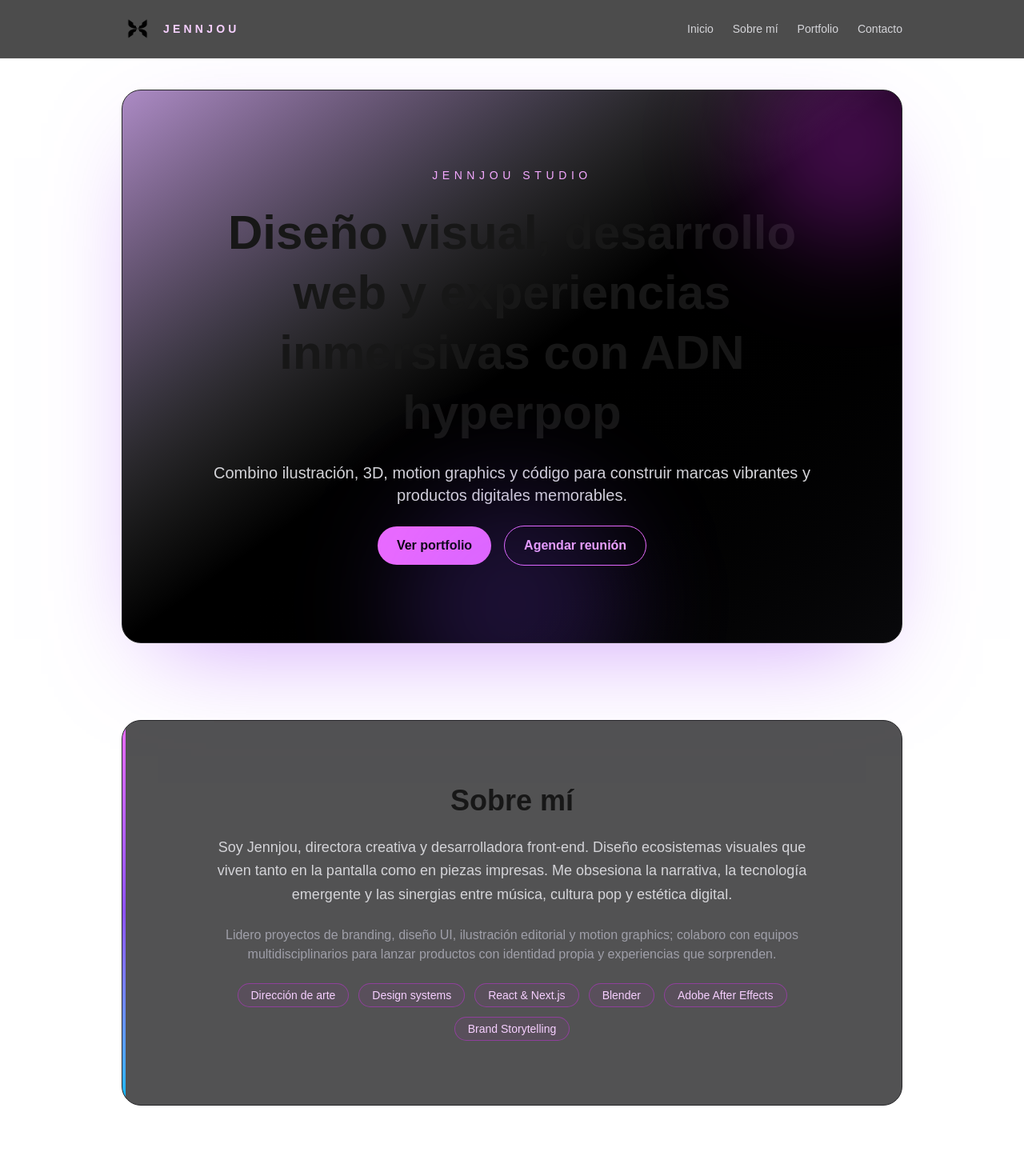
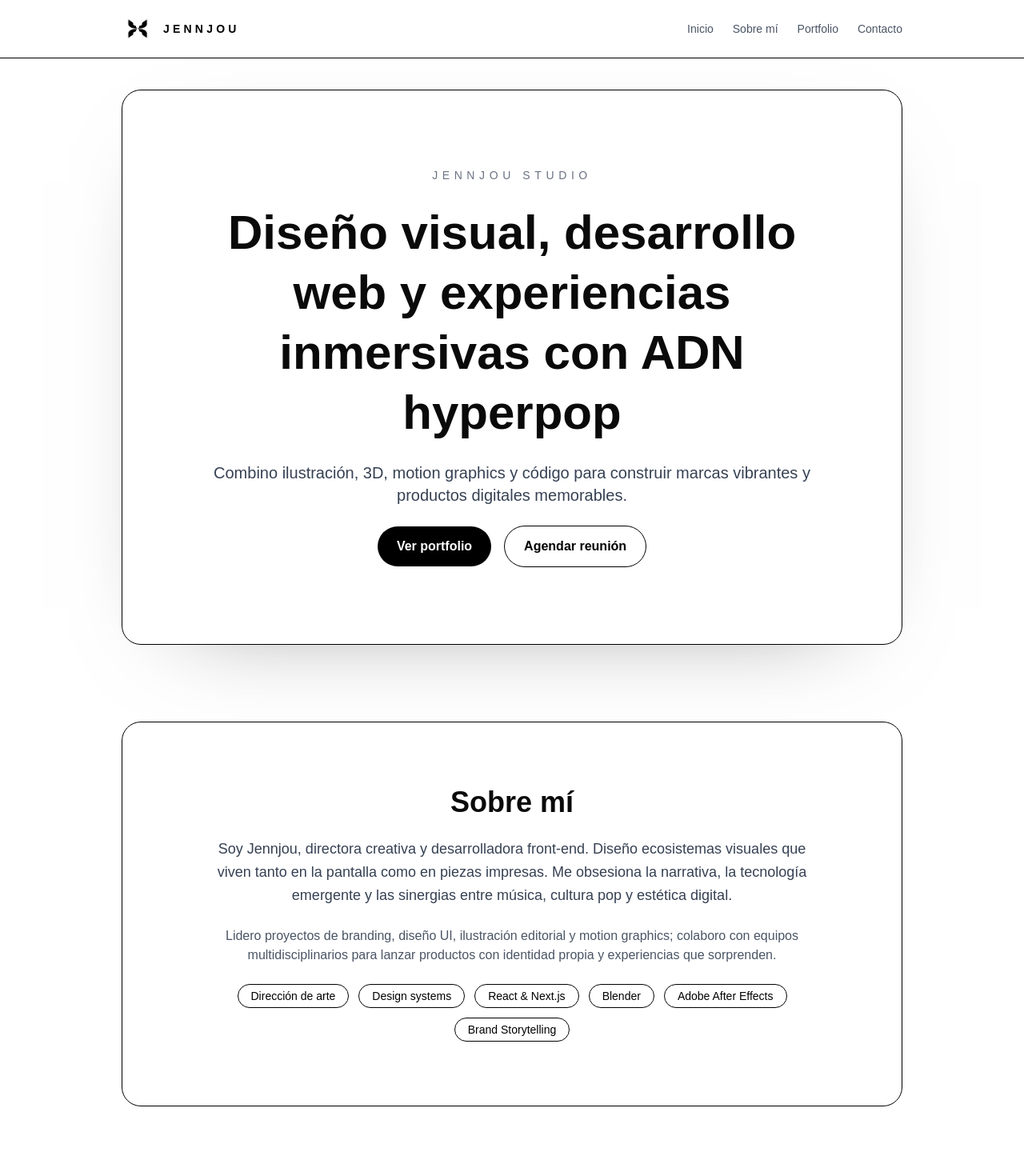
Before and after one commit to al211185/jennjou, a Next.js app: page / in a window 1280 px wide. Shown: the top 1470 px of the page at 80% size. Built offline with nearby package versions, Linux system fonts and the light colour scheme.

Commit message:
Apply monochrome theme across site

```diff
--- a/src/app/globals.css
+++ b/src/app/globals.css
@@ -6,7 +6,7 @@
 
 :root {
   --background: #ffffff;
-  --foreground: #171717;
+  --foreground: #0a0a0a;
 }
 
 @theme inline {
@@ -16,15 +16,9 @@
   --font-mono: var(--font-geist-mono);
 }
 
-@media (prefers-color-scheme: dark) {
-  :root {
-    --background: #0a0a0a;
-    --foreground: #ededed;
-  }
-}
-
 body {
   background: var(--background);
   color: var(--foreground);
   font-family: Arial, Helvetica, sans-serif;
+  line-height: 1.6;
 }
--- a/src/app/layout.tsx
+++ b/src/app/layout.tsx
@@ -15,7 +15,7 @@ export const metadata = {
 export default function RootLayout({ children }: { children: React.ReactNode }) {
   return (
     <html lang="es">
-      <body className="bg-black text-white antialiased">
+      <body className="bg-white text-black antialiased">
         <Navbar />
         <main className="mx-auto max-w-5xl px-6 pt-28 pb-16">{children}</main>
         <Footer />
--- a/src/components/About.tsx
+++ b/src/components/About.tsx
@@ -2,17 +2,16 @@ export default function About() {
   return (
     <section
       id="sobre-mi"
-      className="relative mt-24 overflow-hidden rounded-3xl border border-zinc-800 bg-zinc-950/70 px-8 py-20 scroll-mt-32"
+      className="relative mt-24 overflow-hidden rounded-3xl border border-black bg-white px-8 py-20 scroll-mt-32"
     >
-      <div className="absolute inset-y-0 left-0 w-1 bg-gradient-to-b from-fuchsia-400 via-violet-500 to-sky-400" />
       <div className="mx-auto max-w-3xl space-y-6 text-center">
         <h2 className="text-3xl font-semibold sm:text-4xl">Sobre mí</h2>
-        <p className="text-lg leading-relaxed text-zinc-300">
+        <p className="text-lg leading-relaxed text-gray-700">
           Soy Jennjou, directora creativa y desarrolladora front-end. Diseño ecosistemas visuales que viven tanto en la pantalla
           como en piezas impresas. Me obsesiona la narrativa, la tecnología emergente y las sinergias entre música, cultura pop
           y estética digital.
         </p>
-        <p className="text-base text-zinc-400">
+        <p className="text-base text-gray-600">
           Lidero proyectos de branding, diseño UI, ilustración editorial y motion graphics; colaboro con equipos multidisciplinarios
           para lanzar productos con identidad propia y experiencias que sorprenden.
         </p>
@@ -21,7 +20,7 @@ export default function About() {
             (skill) => (
               <span
                 key={skill}
-                className="rounded-full border border-fuchsia-500/40 bg-fuchsia-500/5 px-4 py-1 text-sm text-fuchsia-200"
+                className="rounded-full border border-black px-4 py-1 text-sm text-black"
               >
                 {skill}
               </span>
--- a/src/components/FilterGallery.tsx
+++ b/src/components/FilterGallery.tsx
@@ -23,8 +23,8 @@ export default function FilterGallery() {
               onClick={() => setActive(tag)}
               className={`rounded-full border px-4 py-1 text-sm uppercase tracking-widest transition ${
                 active === tag
-                  ? "border-fuchsia-400 bg-fuchsia-400 text-black"
-                  : "border-zinc-700 text-zinc-400 hover:border-fuchsia-400 hover:text-fuchsia-200"
+                  ? "border-black bg-black text-white"
+                  : "border-black text-gray-600 hover:bg-black hover:text-white"
               }`}
             >
               {tag}
--- a/src/components/Footer.tsx
+++ b/src/components/Footer.tsx
@@ -1,6 +1,6 @@
 export default function Footer() {
   return (
-    <footer className="mt-24 border-t border-white/5 py-8 text-center text-sm text-zinc-500">
+    <footer className="mt-24 border-t border-black py-8 text-center text-sm text-gray-600">
       © {new Date().getFullYear()} Jennjou Studio · Diseño, código y visuales hiperpop desde Latinoamérica.
     </footer>
   );
--- a/src/components/Hero.tsx
+++ b/src/components/Hero.tsx
@@ -2,35 +2,33 @@ export default function Hero() {
   return (
     <section
       id="inicio"
-      className="relative isolate overflow-hidden rounded-3xl border border-zinc-800 bg-gradient-to-br from-purple-900/50 via-black to-zinc-950 px-8 py-24 text-center shadow-[0_40px_120px_-45px_rgba(168,85,247,0.6)] scroll-mt-32"
+      className="relative isolate overflow-hidden rounded-3xl border border-black bg-white px-8 py-24 text-center shadow-[0_35px_120px_-80px_rgba(0,0,0,0.55)] scroll-mt-32"
     >
       <div className="mx-auto max-w-3xl space-y-6">
-        <p className="text-sm uppercase tracking-[0.4em] text-fuchsia-300">
+        <p className="text-sm uppercase tracking-[0.4em] text-gray-500">
           Jennjou Studio
         </p>
         <h1 className="text-4xl font-bold leading-tight sm:text-6xl">
           Diseño visual, desarrollo web y experiencias inmersivas con ADN hyperpop
         </h1>
-        <p className="text-lg text-zinc-300 sm:text-xl">
+        <p className="text-lg text-gray-700 sm:text-xl">
           Combino ilustración, 3D, motion graphics y código para construir marcas vibrantes y productos digitales memorables.
         </p>
         <div className="flex flex-wrap items-center justify-center gap-4">
           <a
             href="#portfolio"
-            className="rounded-full bg-fuchsia-400 px-6 py-3 font-semibold text-black transition hover:bg-fuchsia-300"
+            className="rounded-full bg-black px-6 py-3 font-semibold text-white transition hover:bg-gray-800"
           >
             Ver portfolio
           </a>
           <a
             href="#contacto"
-            className="rounded-full border border-fuchsia-400 px-6 py-3 font-semibold text-fuchsia-300 transition hover:bg-fuchsia-400/10"
+            className="rounded-full border border-black px-6 py-3 font-semibold text-black transition hover:bg-black hover:text-white"
           >
             Agendar reunión
           </a>
         </div>
       </div>
-      <div className="pointer-events-none absolute -right-16 -top-16 h-64 w-64 rounded-full bg-fuchsia-500/30 blur-3xl" />
-      <div className="pointer-events-none absolute -bottom-24 left-1/2 h-72 w-72 -translate-x-1/2 rounded-full bg-violet-500/20 blur-3xl" />
     </section>
   );
 }
--- a/src/components/Navbar.tsx
+++ b/src/components/Navbar.tsx
@@ -11,18 +11,18 @@ const navigation = [
 
 export default function Navbar() {
   return (
-    <nav className="fixed top-0 z-20 w-full border-b border-white/5 bg-black/70 backdrop-blur-xl">
+    <nav className="fixed top-0 z-20 w-full border-b border-black bg-white/90 backdrop-blur">
       <div className="mx-auto flex max-w-5xl items-center justify-between px-6 py-4">
-        <Link href="/" className="flex items-center gap-3 text-sm font-semibold uppercase tracking-[0.3em] text-fuchsia-200">
+        <Link href="/" className="flex items-center gap-3 text-sm font-semibold uppercase tracking-[0.3em] text-black">
           <Image src="/images/logo.png" alt="Logo Jennjou" width={40} height={40} priority />
           Jennjou
         </Link>
-        <div className="flex items-center gap-6 text-sm font-medium text-zinc-300">
+        <div className="flex items-center gap-6 text-sm font-medium text-gray-600">
           {navigation.map((item) => (
             <Link
               key={item.href}
               href={item.href}
-              className="transition hover:text-fuchsia-200"
+              className="transition hover:text-black"
             >
               {item.label}
             </Link>
--- a/src/components/PortfolioSection.tsx
+++ b/src/components/PortfolioSection.tsx
@@ -9,9 +9,9 @@ export default function PortfolioSection({ section }: Props) {
   return (
     <section id={section.id} className="space-y-6 scroll-mt-32">
       <header className="space-y-2 text-center sm:text-left">
-        <p className="text-xs uppercase tracking-[0.3em] text-fuchsia-300">Portfolio</p>
+        <p className="text-xs uppercase tracking-[0.3em] text-gray-500">Portfolio</p>
         <h3 className="text-2xl font-semibold sm:text-3xl">{section.title}</h3>
-        <p className="text-base text-zinc-400 sm:max-w-2xl">{section.description}</p>
+        <p className="text-base text-gray-600 sm:max-w-2xl">{section.description}</p>
       </header>
       <div className="grid gap-8 sm:grid-cols-2 lg:grid-cols-3">
         {section.projects.map((project) => (
--- a/src/components/ProyectoCard.tsx
+++ b/src/components/ProyectoCard.tsx
@@ -13,7 +13,7 @@ export default function ProyectoCard({ project }: Props) {
   return (
     <Link
       href={`/proyectos/${slug}`}
-      className="group flex h-full flex-col overflow-hidden rounded-3xl border border-zinc-800 bg-zinc-950/60 transition hover:-translate-y-1 hover:border-fuchsia-400/70"
+      className="group flex h-full flex-col overflow-hidden rounded-3xl border border-black bg-white transition hover:-translate-y-1 hover:bg-gray-100"
     >
       {cover ? (
         <Image
@@ -24,18 +24,18 @@ export default function ProyectoCard({ project }: Props) {
           className="h-48 w-full object-cover transition duration-500 group-hover:scale-105"
         />
       ) : (
-        <div className="flex h-48 w-full items-center justify-center bg-zinc-900 text-sm text-zinc-500">
+        <div className="flex h-48 w-full items-center justify-center bg-gray-100 text-sm text-gray-500">
           Imagen próximamente
         </div>
       )}
       <div className="flex flex-1 flex-col gap-4 p-6 text-left">
-        <h3 className="text-xl font-semibold text-white">{title}</h3>
-        <p className="text-sm leading-relaxed text-zinc-400">{description}</p>
+        <h3 className="text-xl font-semibold text-black">{title}</h3>
+        <p className="text-sm leading-relaxed text-gray-600">{description}</p>
         <ul className="mt-auto flex flex-wrap gap-2">
           {tags.map((tag) => (
             <li
               key={tag}
-              className="rounded-full border border-fuchsia-500/40 px-3 py-1 text-xs uppercase tracking-wider text-fuchsia-200"
+              className="rounded-full border border-black px-3 py-1 text-xs uppercase tracking-wider text-black"
             >
               {tag}
             </li>
```
Also changed, not shown: src/components/Contact.tsx (+6 -6 lines).
